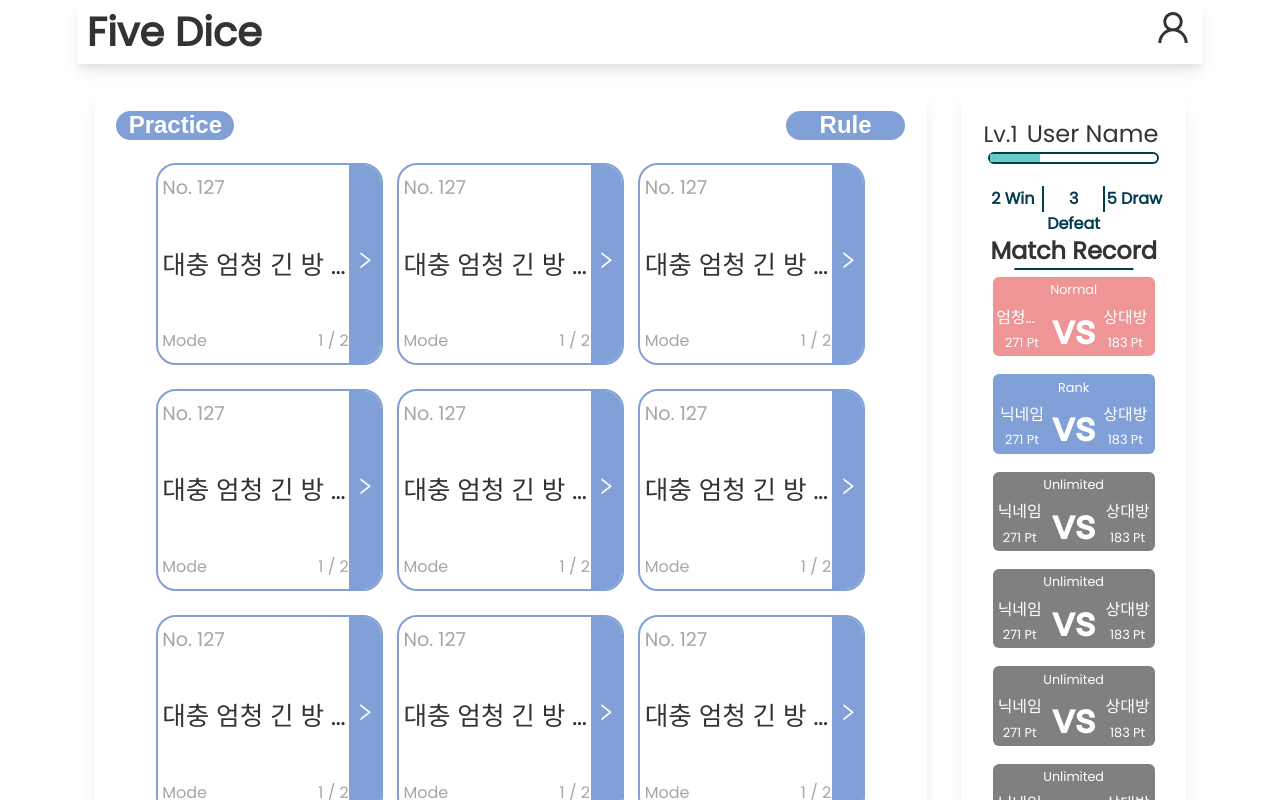
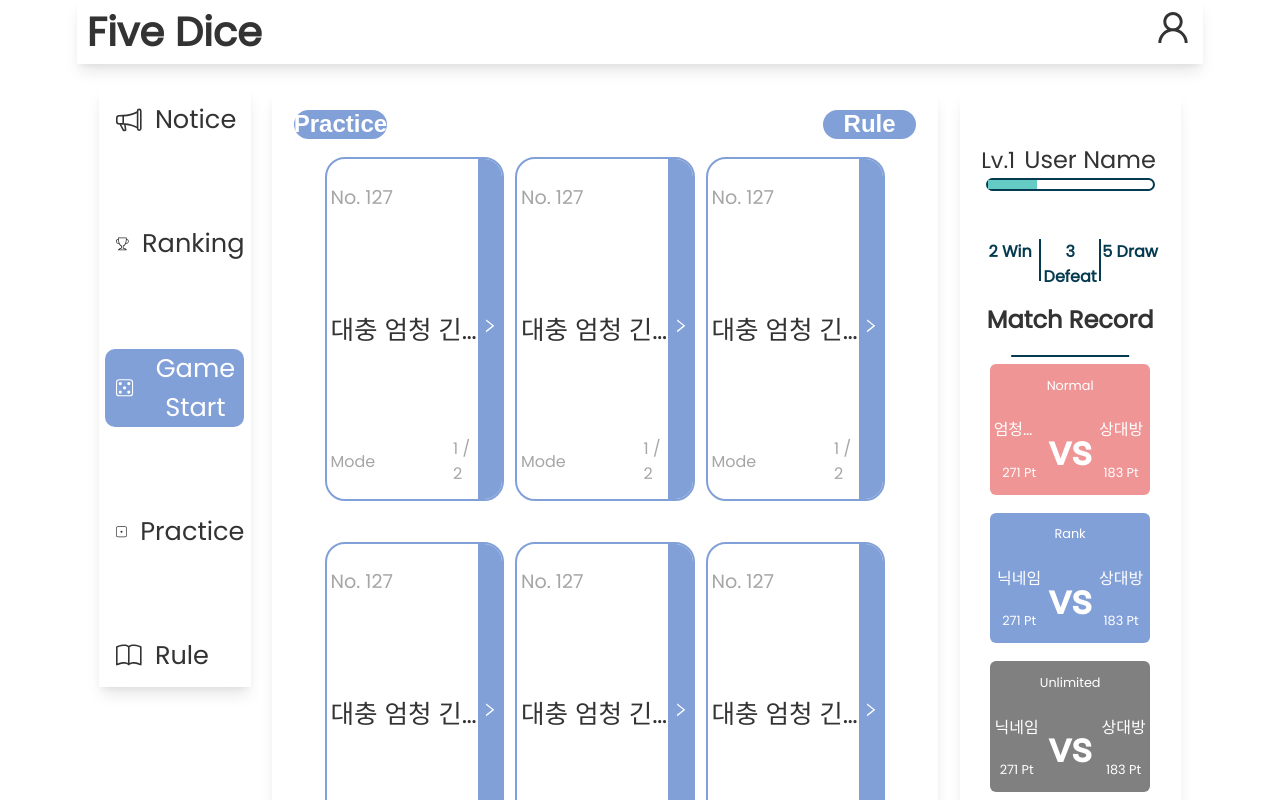
Before and after one commit to DL-Berkey/FiveDice, a React (Vite) app in the folder app/: page / in a window 1280 px wide. Shown: the top 800 px of the page. Built offline with nearby package versions, Linux system fonts and the light colour scheme.

Commit message:
Sets flex-grow of components (Gameinfo, Content, UserInfo)

```diff
--- a/app/src/components/GameInfo/GameInfo.tsx
+++ b/app/src/components/GameInfo/GameInfo.tsx
@@ -39,11 +39,12 @@ const UpperButton = css`
 `;
 
 const Wrapper = styled.section`
+    flex: 7;
+
     display: flex;
     flex-direction: column;
     align-items: center;
 
-    width: 74%;
     height: 95%;
 
     padding: 2%;
--- a/app/src/components/UserInfo/UserInfo.tsx
+++ b/app/src/components/UserInfo/UserInfo.tsx
@@ -14,10 +14,11 @@ const UserInfo = () => {
 };
 
 const Wrapper = styled.section`
+    flex: 2;
+
     display: flex;
     flex-direction: column;
 
-    width: 20%;
     height: 95%;
 
     padding: 1% 2%;
--- a/app/src/components/layout/Content.tsx
+++ b/app/src/components/layout/Content.tsx
@@ -1,10 +1,13 @@
 import styled from "styled-components";
+
+import Menu from "../Menu/Menu";
 import GameInfo from "../GameInfo/GameInfo";
 import UserInfo from "../UserInfo/UserInfo";
 
 const Content = () => {
     return (
         <Wrapper>
+            <Menu />
             <GameInfo />
             <UserInfo />
         </Wrapper>
@@ -16,7 +19,9 @@ const Wrapper = styled.main`
 
     display: flex;
     justify-content: center;
-    gap: 3%;
+    gap: 2%;
+
+    padding: 0 2%;
 `;
 
 export default Content;
```
